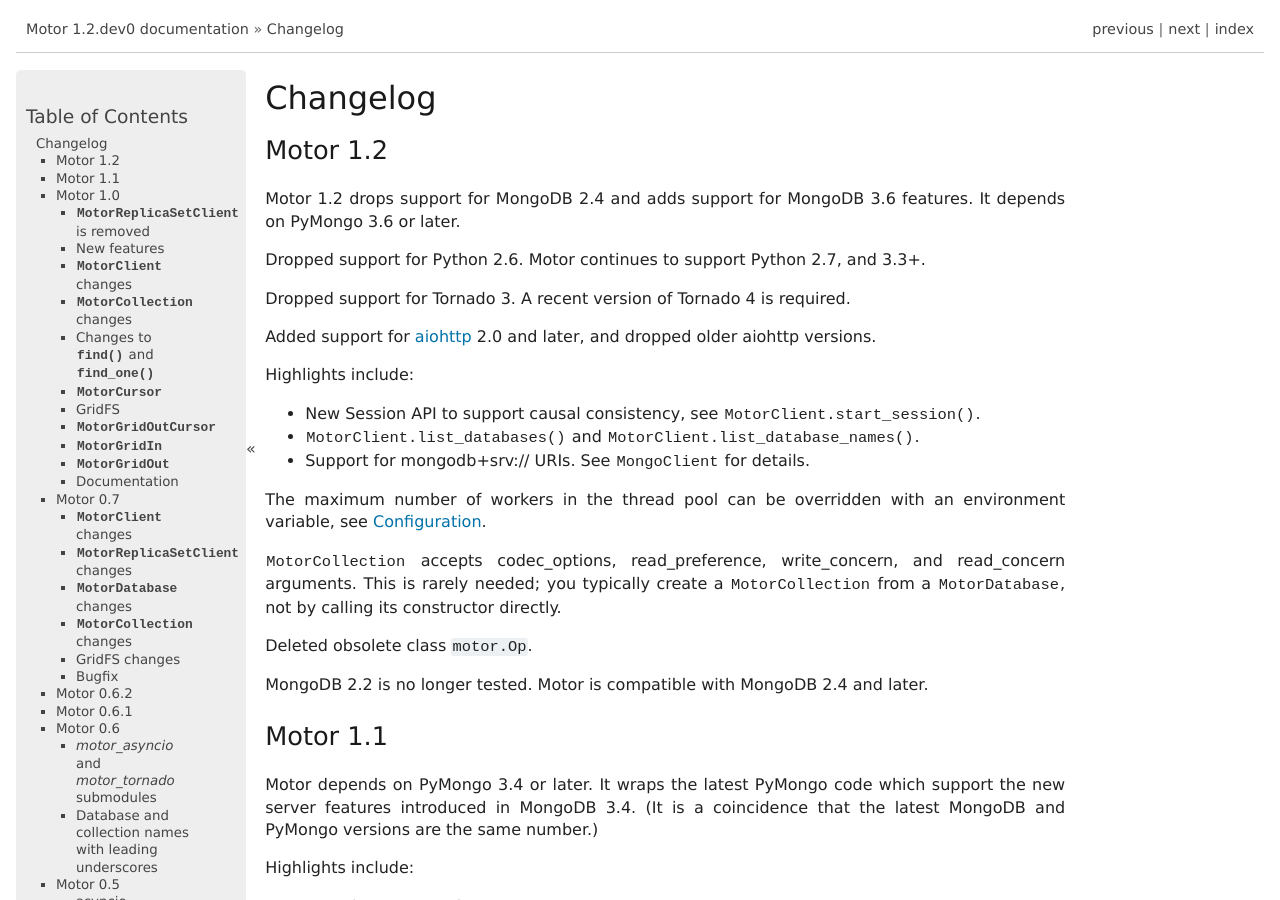
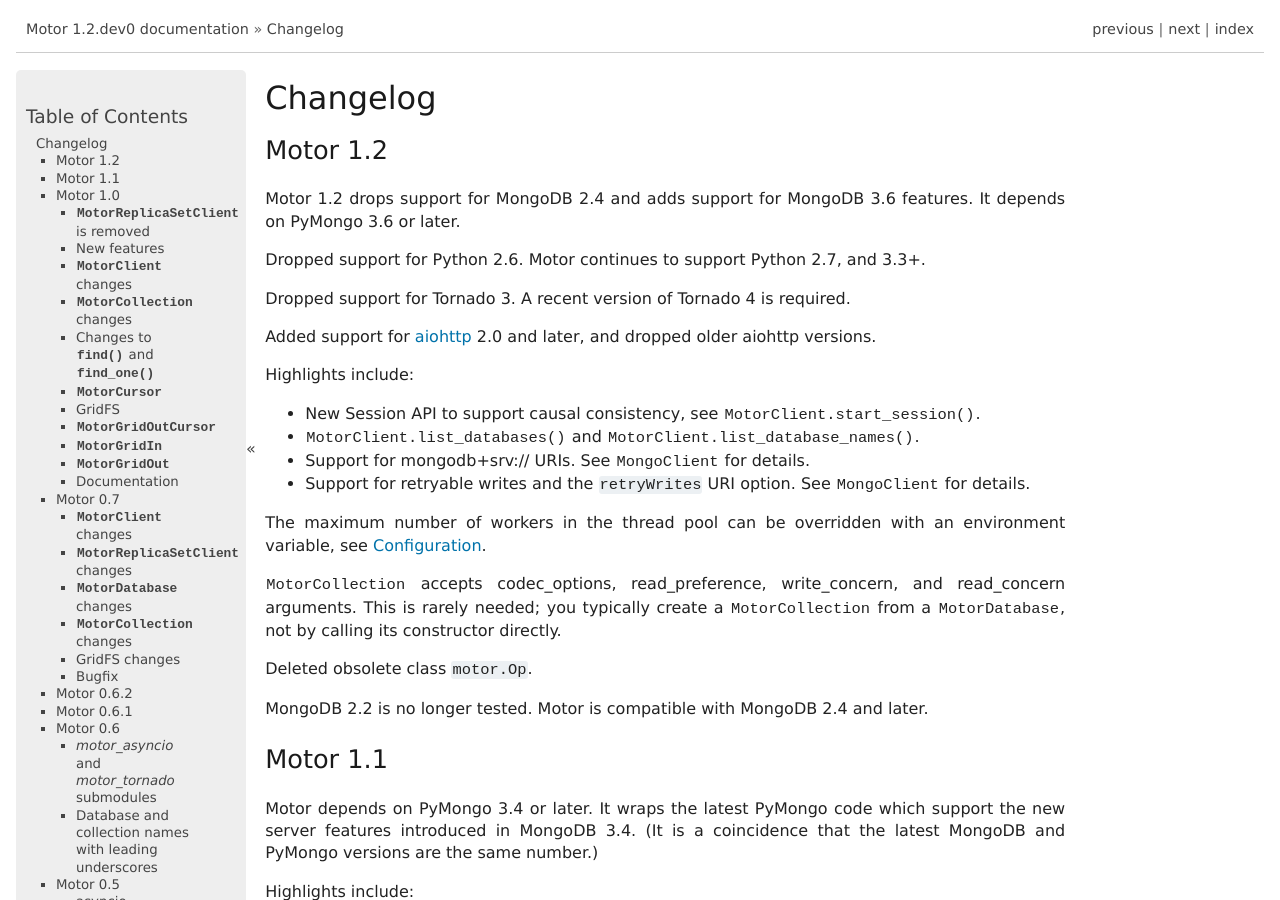
Before and after one commit to mongodb/motor, a Sphinx documentation site: the page built from doc/changelog.rst, in a window 1280 px wide and 900 px high. Built offline with Sphinx 7.4.7, drawn with Linux system fonts in a browser that asks for light colours; pages that are not in the unit, such as notebooks, are missing from menus; the version number is read from the project's files by our own code.

Commit message:
MOTOR-158 Note retryable writes in changelog

```diff
--- a/doc/changelog.rst
+++ b/doc/changelog.rst
@@ -21,6 +21,8 @@
   :meth:`MotorClient.start_session`.
 - :meth:`MotorClient.list_databases` and :meth:`MotorClient.list_database_names`.
 - Support for mongodb+srv:// URIs. See
+  :class:`~pymongo.mongo_client.MongoClient` for details.
+- Support for retryable writes and the ``retryWrites`` URI option.  See
   :class:`~pymongo.mongo_client.MongoClient` for details.
 
 The maximum number of workers in the thread pool can be overridden with an
```
